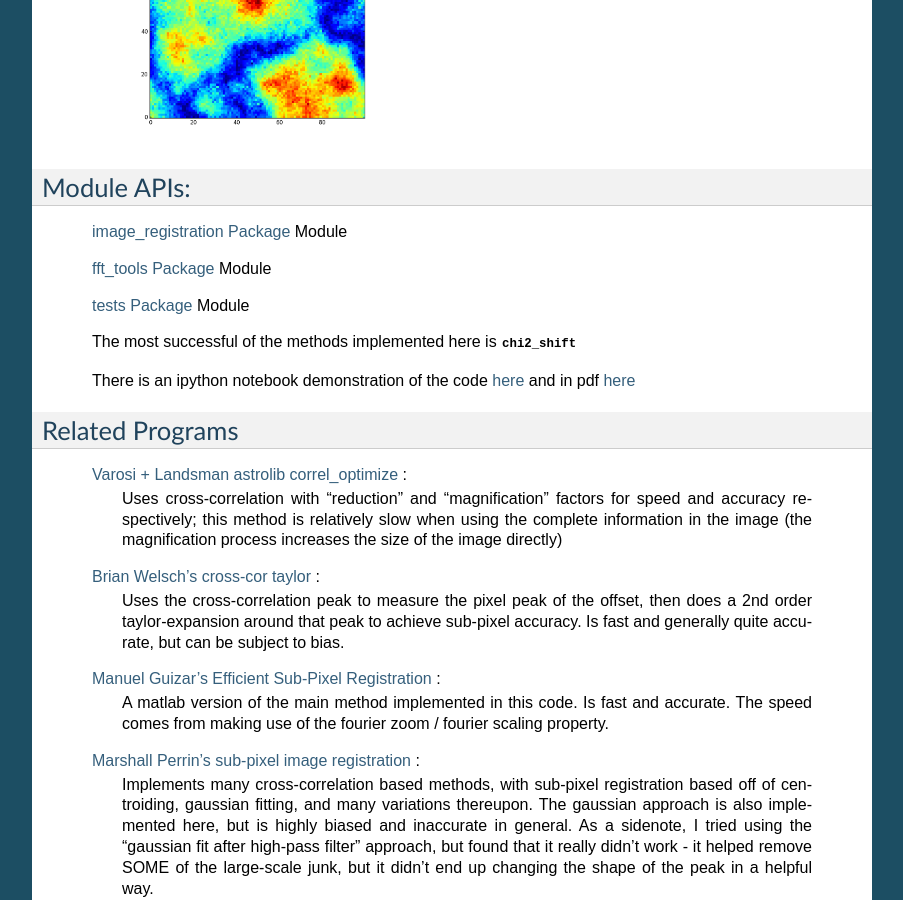
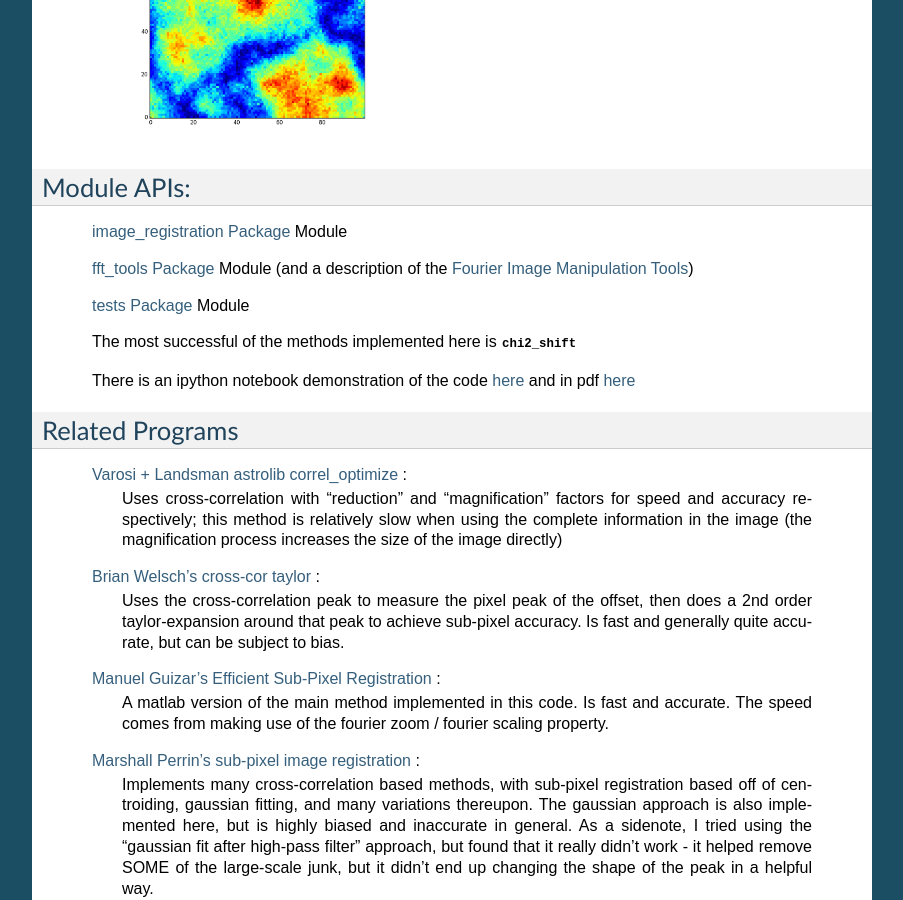
Before and after one commit to keflavich/image_registration, a Sphinx documentation site: the page built from doc/index.rst, in a window 1280 px wide and 900 px high, scrolled down 656 px. Shown: the whole window, without its empty margins (198-1101 px from the left). Built offline with Sphinx 7.4.7, drawn with Linux system fonts in a browser that asks for light colours; formulas are drawn with MathJax 3.

Commit message:
added link to fourier description

```diff
--- a/doc/index.rst
+++ b/doc/index.rst
@@ -29,7 +29,7 @@ Module APIs:
 
    :doc:`image_registration` Module
 
-   :doc:`image_registration.fft_tools` Module
+   :doc:`image_registration.fft_tools` Module (and a description of the :doc:`fourier_tools`)
 
    :doc:`image_registration.tests` Module
 
```
